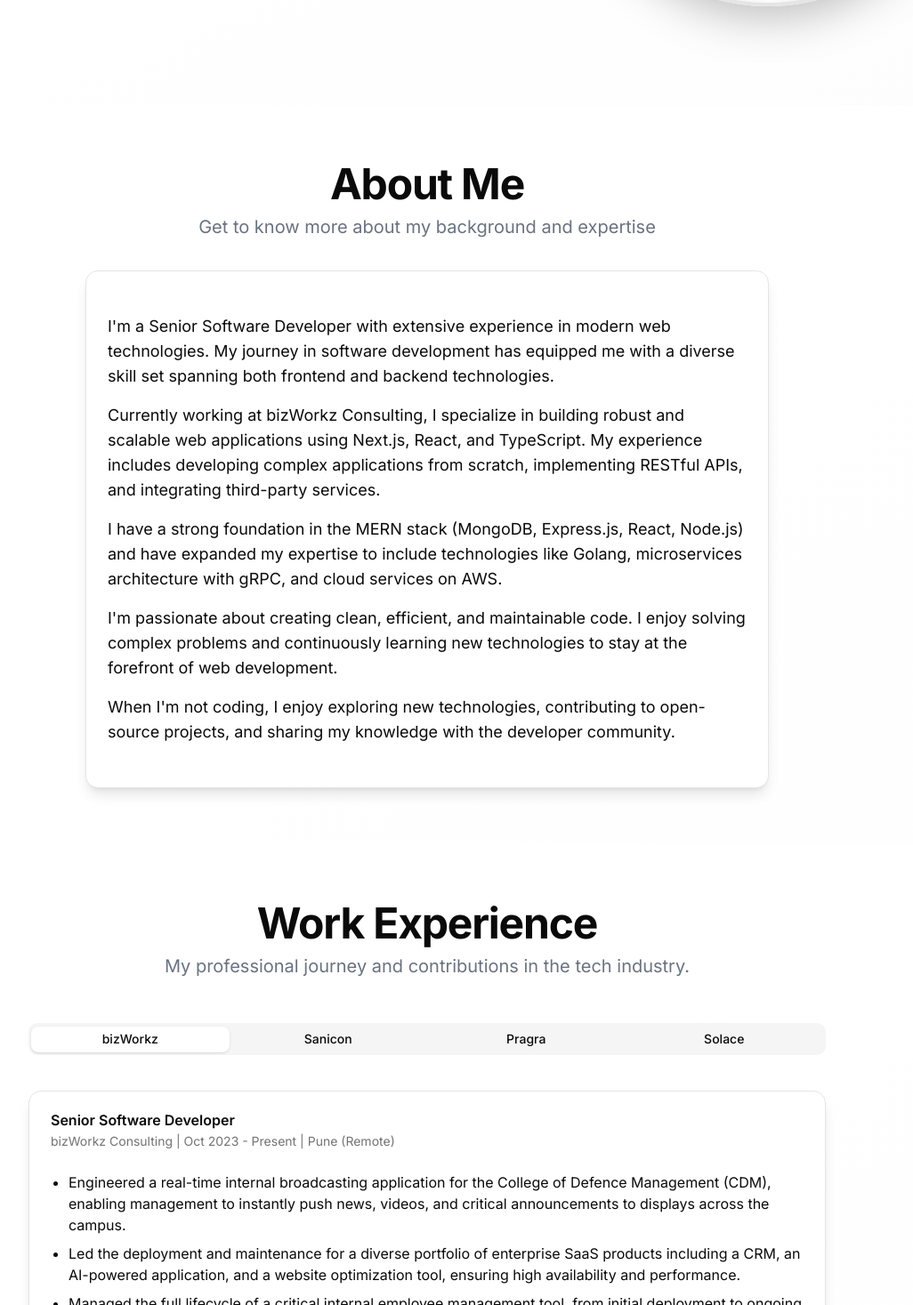
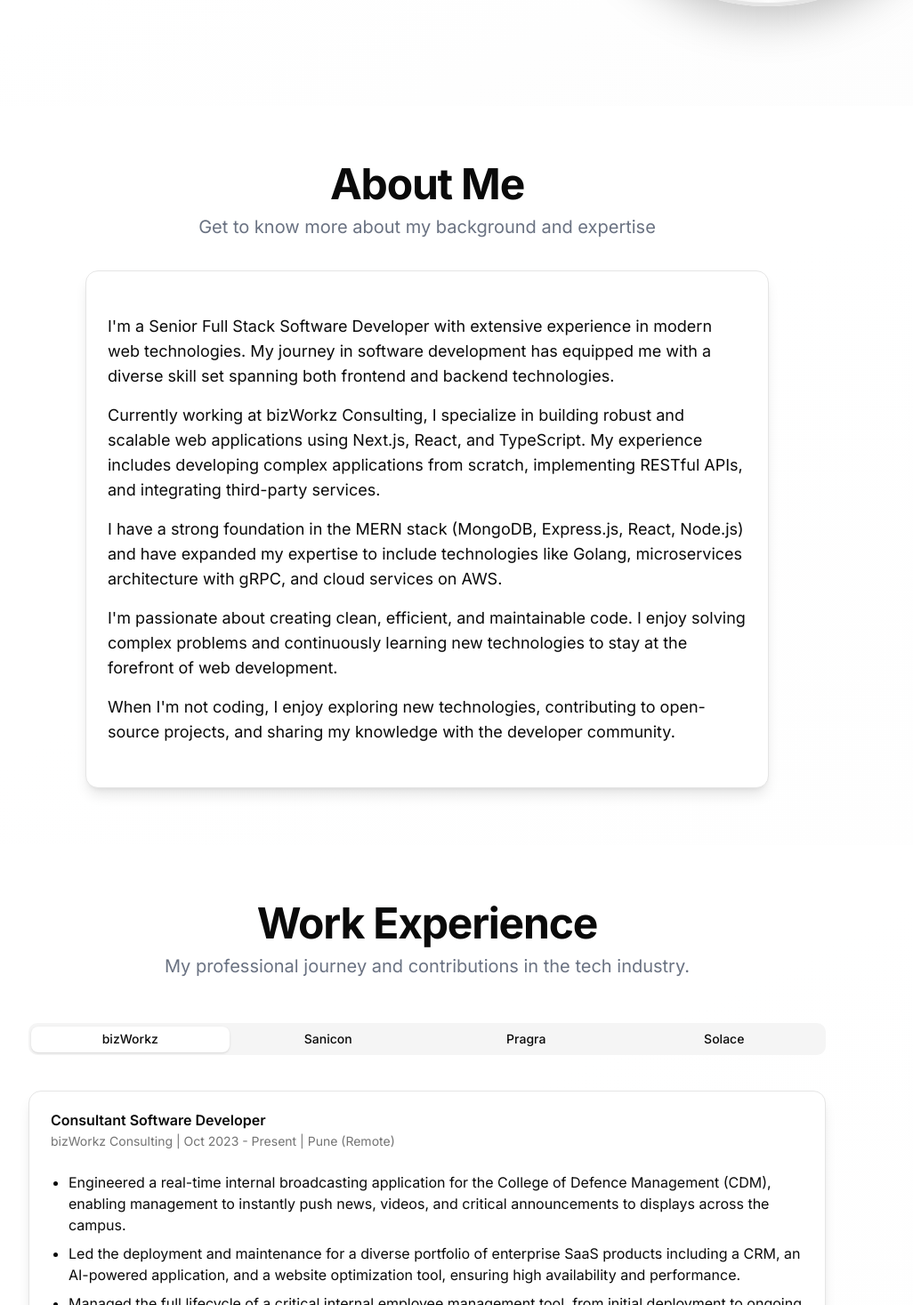
Before and after one commit to Akash-ship-it/portfolio, a Next.js app: page / in a window 1280 px wide. Shown: the part 620-2087 px from the top of the page at 89% size, without its empty margins (160-1186 px from the left). Built offline with nearby package versions, Linux system fonts and the light colour scheme.

Commit message:
my progress

```diff
--- a/src/app/layout.tsx
+++ b/src/app/layout.tsx
@@ -33,8 +33,8 @@ const jetbrainsMono = JetBrains_Mono({
 });
 
 export const metadata: Metadata = {
-  title: "Akash More | Senior Software Developer",
-  description: "Portfolio website of Akash More, a Senior Software Developer specializing in Next.js, React, TypeScript, and modern web technologies.",
+  title: "Akash More | Full Stack Software Developer",
+  description: "Portfolio website of Akash More, a Full Stack Software Developer specializing in Next.js, React, TypeScript, and modern web technologies.",
   keywords: ["Akash More", "Software Developer", "Web Developer", "React", "Next.js", "TypeScript", "MERN Stack", "Frontend Developer", "Backend Developer", "Full Stack Developer"],
 };
 
--- a/src/components/about.tsx
+++ b/src/components/about.tsx
@@ -21,7 +21,7 @@ const About = () => {
             <div className="absolute inset-[1px] bg-background rounded-lg" />
             <CardContent className="p-6 text-lg relative z-10">
               <p className="mb-4">
-                I&apos;m a Senior Software Developer with extensive experience in modern web technologies. My journey in software development has equipped me with a diverse skill set spanning both frontend and backend technologies.
+                I&apos;m a Senior Full Stack Software Developer with extensive experience in modern web technologies. My journey in software development has equipped me with a diverse skill set spanning both frontend and backend technologies.
               </p>
               <p className="mb-4">
                 Currently working at bizWorkz Consulting, I specialize in building robust and scalable web applications using Next.js, React, and TypeScript. My experience includes developing complex applications from scratch, implementing RESTful APIs, and integrating third-party services.
--- a/src/components/experience.tsx
+++ b/src/components/experience.tsx
@@ -7,7 +7,7 @@ const Experience = () => {
     {
       id: 'bizworkz',
       company: 'bizWorkz Consulting',
-      position: 'Senior Software Developer',
+      position: 'Consultant Software Developer',
       period: 'Oct 2023 - Present',
       location: 'Pune (Remote)',
       description: [
@@ -19,7 +19,7 @@ const Experience = () => {
     {
       id: 'sanicon',
       company: 'Sanicon IT Services Pvt. Ltd',
-      position: 'Software Developer',
+      position: 'Full Stack Software Developer',
       period: 'Feb 2023 - June 2023',
       location: 'Pune (Remote)',
       description: [
@@ -43,7 +43,7 @@ const Experience = () => {
     {
       id: 'solace',
       company: 'Solace Infotech Private Limited',
-      position: 'Software Developer',
+      position: 'Trainee Software Consultant',
       period: 'Apr 2022 - Sep 2022',
       location: 'Pune (Remote)',
       description: [
@@ -57,7 +57,7 @@ const Experience = () => {
     {
       id: 'sawbon',
       company: 'Sawbon',
-      position: 'Full-stack Developer (Internship)',
+      position: 'Full-Stack Developer (Internship)',
       period: 'Feb 2022 - Sep 2022',
       location: 'Bengaluru (Remote)',
       description: [
--- a/src/components/hero.tsx
+++ b/src/components/hero.tsx
@@ -20,7 +20,7 @@ const Hero = () => {
                 Hi, I&apos;m Akash More
               </h1>
               <p className="max-w-[600px] text-gray-500 md:text-xl dark:text-gray-400">
-                Senior Software Developer specializing in modern web technologies
+                Full Stack Software Developer specializing in modern web technologies
               </p>
             </div>
             <div className="flex flex-col gap-2 min-[400px]:flex-row">
@@ -45,7 +45,7 @@ const Hero = () => {
                 <HoverCardContent className="w-80">
                   <div className="flex justify-between space-x-4">
                     <div className="space-y-1">
-                      <h4 className="text-sm font-semibold">Senior Software Developer</h4>
+                      <h4 className="text-sm font-semibold">Full Stack Software Developer</h4>
                       <p className="text-sm">Working on modern web applications using Next.js, React, and TypeScript.</p>
                       <div className="flex items-center pt-2">
                         <span className="text-xs text-muted-foreground">Oct 2023 - Present</span>
@@ -77,12 +77,12 @@ const Hero = () => {
               </div>
               <div className="flex gap-2">
                 <Button asChild size="sm" variant="ghost" className="h-8 px-3 text-xs hover:bg-muted">
-                  <Link href="/resume.pdf" target="_blank" rel="noopener noreferrer">
+                  <Link href="/akash-more-updated-resume.pdf" target="_blank" rel="noopener noreferrer">
                     View
                   </Link>
                 </Button>
                 <Button asChild size="sm" className="h-8 px-3 text-xs bg-gradient-to-r from-primary to-accent text-white font-medium shadow-sm hover:from-accent hover:to-primary">
-                  <Link href="/resume.pdf" download>
+                  <Link href="/akash-more-updated-resume.pdf" download>
                     Download
                   </Link>
                 </Button>
```
Also changed, not shown: 1 other file (tests, documents, lock files or other folders).
